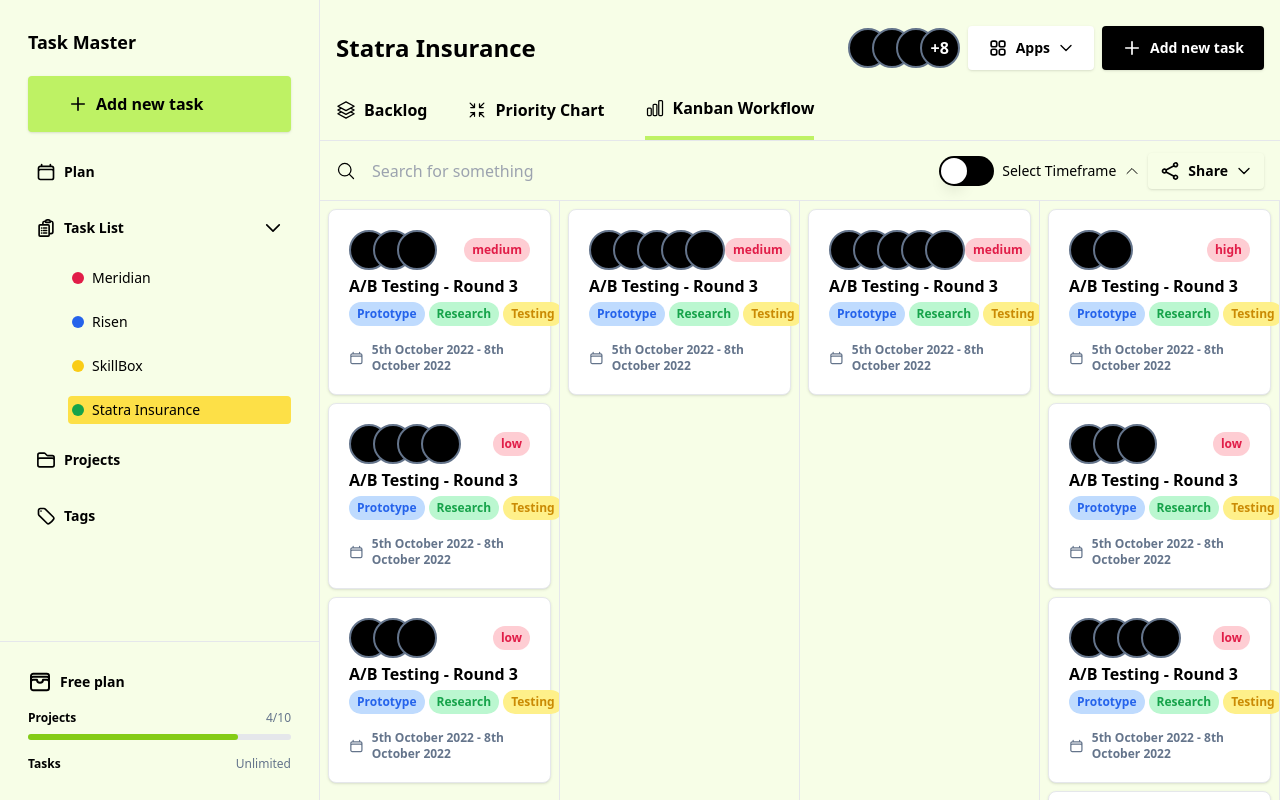
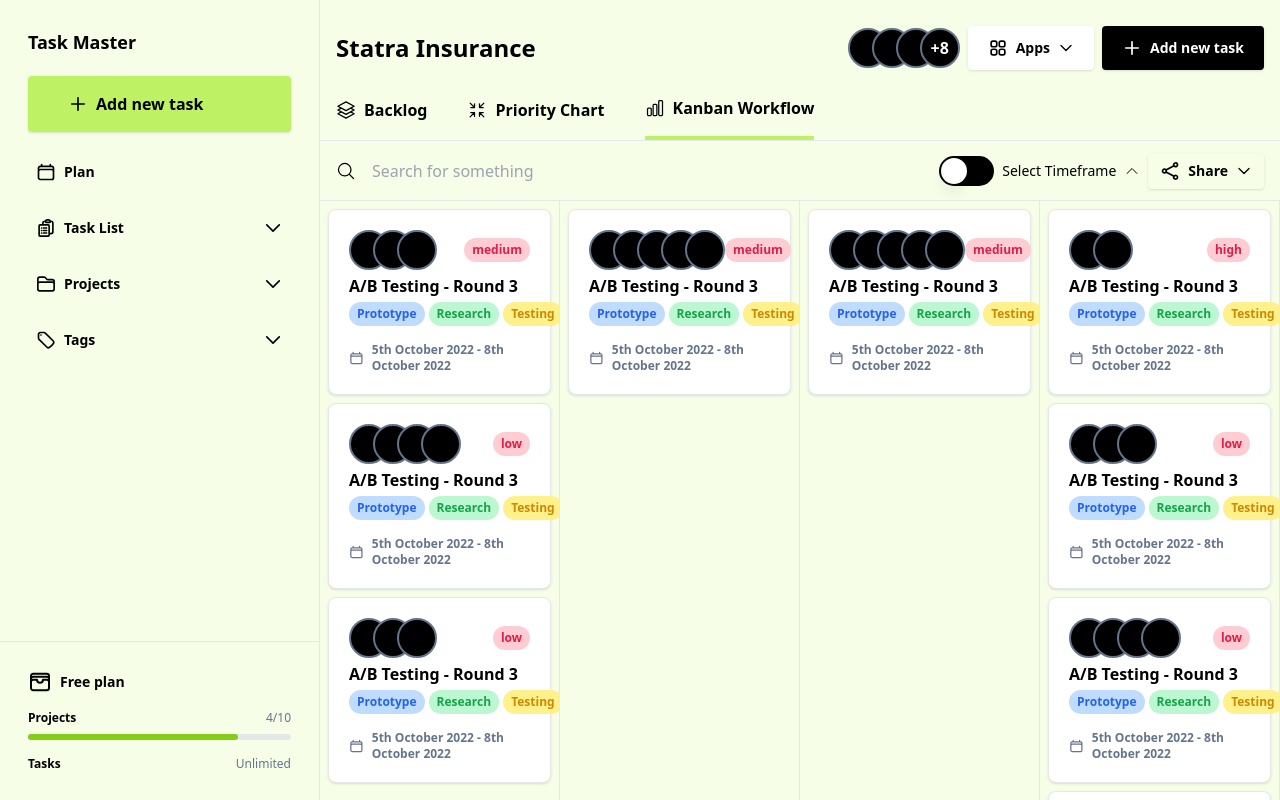
Before and after one commit to koomabenjamin/taskmanager, a Vue app: page / in a window 1280 px wide. Built offline with nearby package versions, Linux system fonts and the light colour scheme.

Commit message:
Modify sidebar to make more dynamic - phase 1

```diff
--- a/src/App.vue
+++ b/src/App.vue
@@ -7,5 +7,7 @@ import { RouterView } from 'vue-router'
 </template>
 
 <style scoped>
-
+:root {
+  @apply font-serif;
+}
 </style>
--- a/src/components/shared/NavItem.vue
+++ b/src/components/shared/NavItem.vue
@@ -1,12 +1,27 @@
 <template>
-  <div class="w-full h-10 px-2 rounded hover:bg-yellow-100 flex items-center justify-between">
+  <div
+    @click="openCloseSublists(props.label)"
+    class="w-full h-10 px-2 rounded hover:bg-yellow-100 flex items-center justify-between">
     <div class="flex items-center space-x-2 text-sm">
       <component class="h-5 w-5 stroke-2" :is="Icons[props.icon]"></component>
       <span class="font-semibold">{{ props.label }}</span>
     </div>
-    <component class="h-5 w-5 stroke-2" :is="Icons['ChevronDownIcon']" v-if="props.subList.length > 0"></component>
+    <div>
+      <component
+        class="h-5 w-5 stroke-2"
+        :is="Icons['ChevronDownIcon']"
+        v-if="props.subList.length > 0 && !subListsOpen.includes(props.label)"
+        >
+      </component>
+      <component
+        class="h-5 w-5 stroke-2"
+        :is="Icons['ChevronUpIcon']"
+        v-if="props.subList.length > 0 && subListsOpen.includes(props.label)"
+        >
+      </component>
+    </div>
   </div>
-  <div v-if="props.subList.length > 0" class="pl-10 space-y-4">
+  <div v-if="props.subList.length > 0 && subListsOpen.includes(props.label)" class="pl-10 space-y-4">
     <div v-for="item in props.subList" :key="item">
       <div :class="{'bg-yellow-300': item.name === 'Statra Insurance'}" class="flex items-center space-x-2 cursor-pointer p-1 rounded">
         <span :class="`h-3 w-3 ${item.color} rounded-full`"></span>
@@ -17,12 +32,24 @@
 </template>
 
 <script setup>
+import { ref } from 'vue'
 import * as Icons from '@heroicons/vue/24/outline'
 const props =  defineProps({
   label: [String, Number],
   icon: [String, Number],
   subList: [Array, Object],
 })
+
+const subListsOpen = ref([]);
+
+const openCloseSublists = (subList) => {
+  if(!subListsOpen.value.includes(subList)) subListsOpen.value.push(subList);
+  else {
+    let indexOfList = subListsOpen.value.indexOf(subList);
+    if (indexOfList !== -1) subListsOpen.value.splice(indexOfList, 1);
+  }
+}
+
 </script>
 
 <style>
--- /dev/null
+++ b/src/components/shared/SideBar.vue
@@ -0,0 +1,76 @@
+<template>
+    <div class="w-1/4 border-r h-full px-7 pt-7 pb-44 flex flex-col space-y-5 overflow-auto">
+        <!--
+      <Fab label="Add new task" icon="PlusIcon" />
+      <Tag label="Add new task" icon="PlusIcon" />
+      <Card/> -->
+        <div class="font-bold text-lg">Task Master</div>
+        <Button label="Add new task" icon="PlusIcon" color="bg-lime-300" size="xl" />
+
+        <div class="space-y-4">
+            <NavItem v-for="item in navItems" :key="item.name" :label="item.label" :icon="item.icon"
+                :sub-list="item.subList" />
+        </div>
+
+        <div class="fixed bottom-0 w-1/4 h-auto left-0 p-7 bg-lime-50 border-t border-r">
+            <div class="flex items-center space-x-2 font-bold">
+                <WalletIcon class="h-6 stroke-2" />
+                <span class="text-sm">Free plan</span>
+            </div>
+            <div class="flex items-center justify-between space-x-2 text-xs mt-4">
+                <span class="font-bold">Projects</span>
+                <span class="text-slate-500">4/10</span>
+            </div>
+            <div class="w-full bg-gray-200 rounded-full h-1.5 mb-4 my-2">
+                <div class="bg-lime-500 h-1.5 rounded-full" style="width: 80%"></div>
+            </div>
+            <div class="flex items-center justify-between space-x-2 text-xs mt-2">
+                <span class="font-bold">Tasks</span>
+                <span class="text-slate-500">Unlimited</span>
+            </div>
+        </div>
+    </div>
+</template>
+
+<script setup>
+import { ref, reactive } from 'vue'
+import {
+    WalletIcon,
+} from '@heroicons/vue/24/outline'
+import Button from './Button.vue'
+import Fab from './Fab.vue'
+import Tag from './Tag.vue'
+import Card from './Card.vue'
+import NavItem from './NavItem.vue'
+
+const navItems = [
+    { label: 'Plan', icon: 'CalendarIcon', subList: [] },
+    {
+        label: 'Task List', icon: 'ClipboardDocumentListIcon', subList: [
+            { name: 'Meridian', color: 'bg-rose-600' },
+            { name: 'Risen', color: 'bg-blue-600' },
+            { name: 'SkillBox', color: 'bg-yellow-400' },
+            { name: 'Statra Insurance', color: 'bg-green-600' },
+        ]
+    },
+    {
+        label: 'Projects', icon: 'FolderIcon', subList: [
+            { name: 'Meridian', color: 'bg-rose-600' },
+            { name: 'Risen', color: 'bg-blue-600' },
+            { name: 'SkillBox', color: 'bg-yellow-400' },
+            { name: 'Statra Insurance', color: 'bg-green-600' },
+        ]
+    },
+    {
+        label: 'Tags', icon: 'TagIcon', subList: [
+            { name: 'Prototype', color: 'bg-purple-600' },
+            { name: 'Research', color: 'bg-green-600' },
+            { name: 'Testing', color: 'bg-yellow-400' },
+        ]
+    },
+];
+</script>
+
+<style scoped>
+
+</style>
--- a/src/views/MainView.vue
+++ b/src/views/MainView.vue
@@ -1,36 +1,6 @@
 <template>
   <div class="h-screen w-screen bg-lime-50 flex">
-    <div class="w-1/4 border-r h-full p-7 flex flex-col space-y-5 overflow-auto">
-      <!--
-      <Fab label="Add new task" icon="PlusIcon" />
-      <Tag label="Add new task" icon="PlusIcon" />
-      <Card/> -->
-      <div class="font-bold text-lg">Task Master</div>
-      <Button label="Add new task" icon="PlusIcon" color="bg-lime-300" size="xl" />
-
-      <div class="space-y-4">
-        <NavItem v-for="item in navItems" :key="item.name" :label="item.label" :icon="item.icon"
-          :sub-list="item.subList" />
-      </div>
-
-      <div class="fixed bottom-0 w-1/4 h-auto left-0 p-7 bg-lime-50 border-t border-r">
-        <div class="flex items-center space-x-2 font-bold">
-          <WalletIcon class="h-6 stroke-2"/>
-          <span class="text-sm">Free plan</span>
-        </div>
-        <div class="flex items-center justify-between space-x-2 text-xs mt-4">
-          <span class="font-bold">Projects</span>
-          <span class="text-slate-500">4/10</span>
-        </div>
-        <div class="w-full bg-gray-200 rounded-full h-1.5 mb-4 my-2">
-          <div class="bg-lime-500 h-1.5 rounded-full" style="width: 80%"></div>
-        </div>
-        <div class="flex items-center justify-between space-x-2 text-xs mt-2">
-          <span class="font-bold">Tasks</span>
-          <span class="text-slate-500">Unlimited</span>
-        </div>
-      </div>
-    </div>
+    <SideBar/>
     <div class="w-3/4 flex flex-col">
       <div class="w-full h-auto border-b">
 
@@ -136,6 +106,7 @@ import {
   WalletIcon,
   CalendarIcon,
 } from '@heroicons/vue/24/outline'
+import SideBar from '../components/shared/SideBar.vue'
 import Button from '../components/shared/Button.vue'
 import Fab from '../components/shared/Fab.vue'
 import Tag from '../components/shared/Tag.vue'
@@ -172,19 +143,6 @@ const cards = ref([
 
 const enabled = ref(false)
 
-const navItems = [
-  { label: 'Plan', icon: 'CalendarIcon', subList: [] },
-  {
-    label: 'Task List', icon: 'ClipboardDocumentListIcon', subList: [
-      { name: 'Meridian', color: 'bg-rose-600' },
-      { name: 'Risen', color: 'bg-blue-600' },
-      { name: 'SkillBox', color: 'bg-yellow-400' },
-      { name: 'Statra Insurance', color: 'bg-green-600' },
-    ]
-  },
-  { label: 'Projects', icon: 'FolderIcon', subList: [] },
-  { label: 'Tags', icon: 'TagIcon', subList: [] },
-];
 </script>
 
 <style scoped>
```
